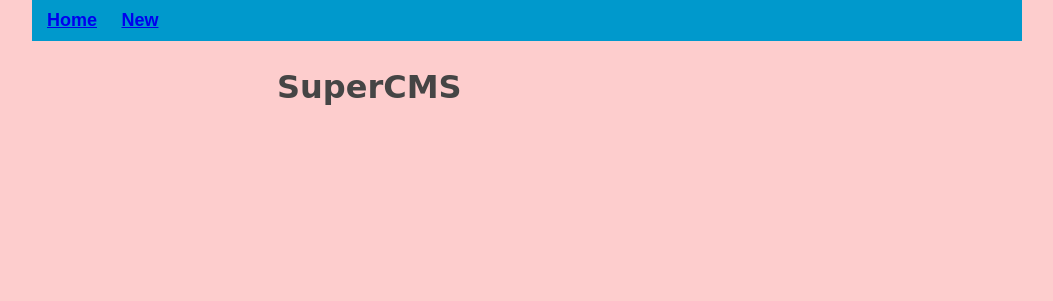
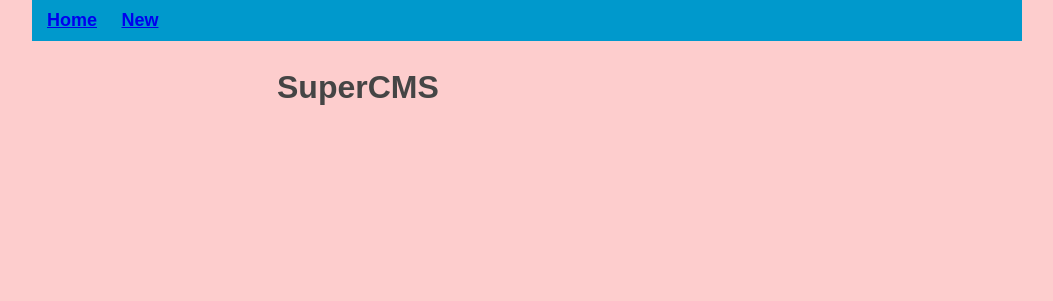
Before and after one commit to radams15/cms-api, a Flask app: page / in a window 1280 px wide. Shown: the top 301 px of the page, without its empty margins (118-1171 px from the left). Run offline with Flask 2, Linux system fonts and the light colour scheme.

Commit message:
Disable CORS, remove comic sans font.

```diff
--- a/backend/Frontend.py
+++ b/backend/Frontend.py
@@ -4,7 +4,7 @@ from datetime import datetime
 from flask import Blueprint, render_template, Response
 
 from API import article_dao
-from backend.Article import Article
+from Article import Article
 
 page = Blueprint('frontend', __name__)
 
--- a/backend/main.py
+++ b/backend/main.py
@@ -8,7 +8,7 @@ app = Flask(__name__, template_folder="templates", static_folder="static")
 app.register_blueprint(api)
 app.register_blueprint(frontend)
 
-CORS(app)  # Enable CORS for the site to allow a frontend on a different IP/port
+# CORS(app)  # Enable CORS for the site to allow a frontend on a different IP/port
 
 if __name__ == '__main__':
     app.run(host='0.0.0.0', debug=True, port=5000)
--- a/backend/static/css/style.css
+++ b/backend/static/css/style.css
@@ -9,8 +9,8 @@ body {
 }
 
 h1, h2, h3, h4, h5 {
-    font-family: 'Comic Sans MS', cursive;
     font-weight: bold;
+    font-family: Arial, sans-serif;
     padding: 0;
     margin: 0;
     line-height: 1;
```
